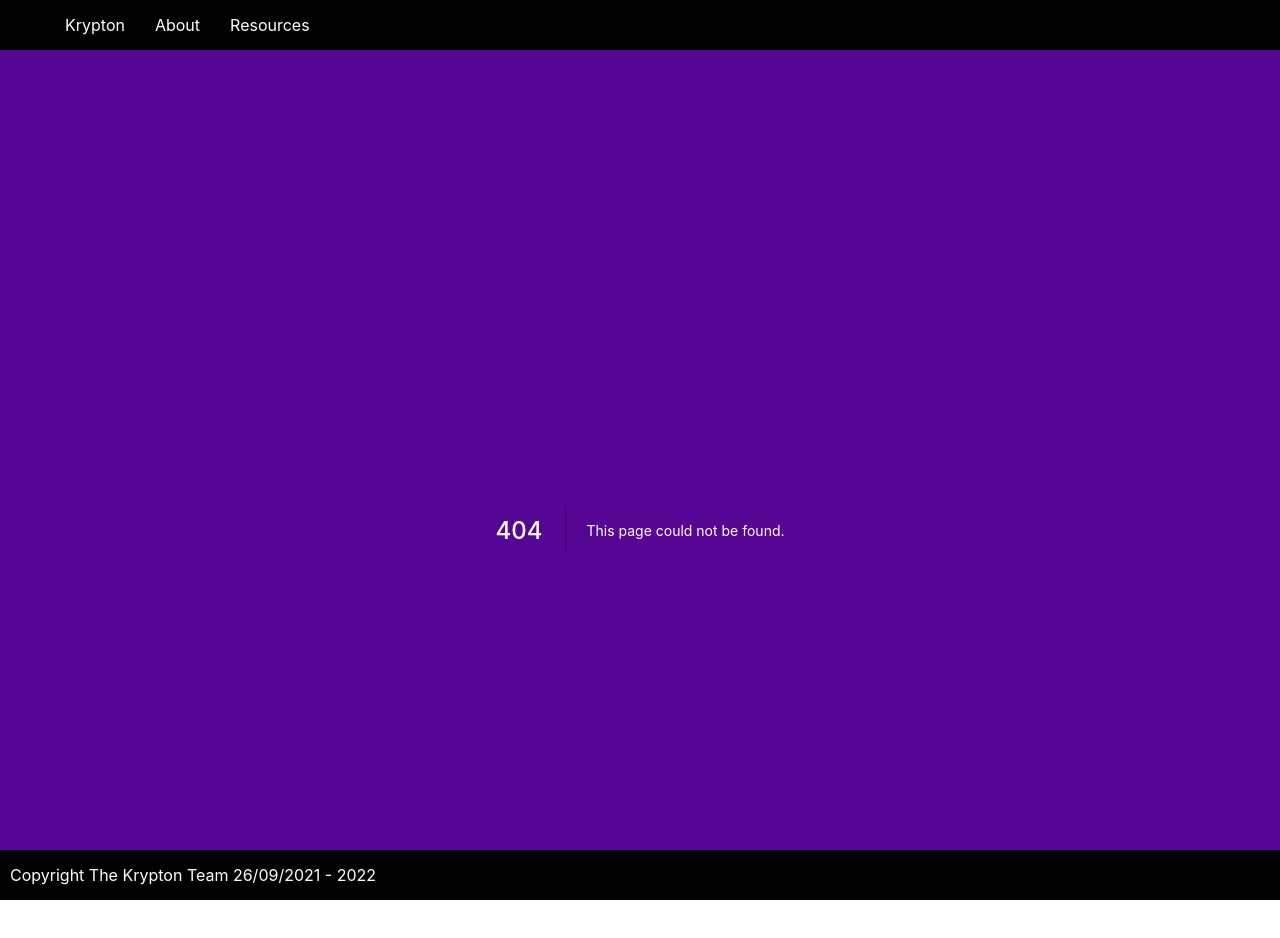
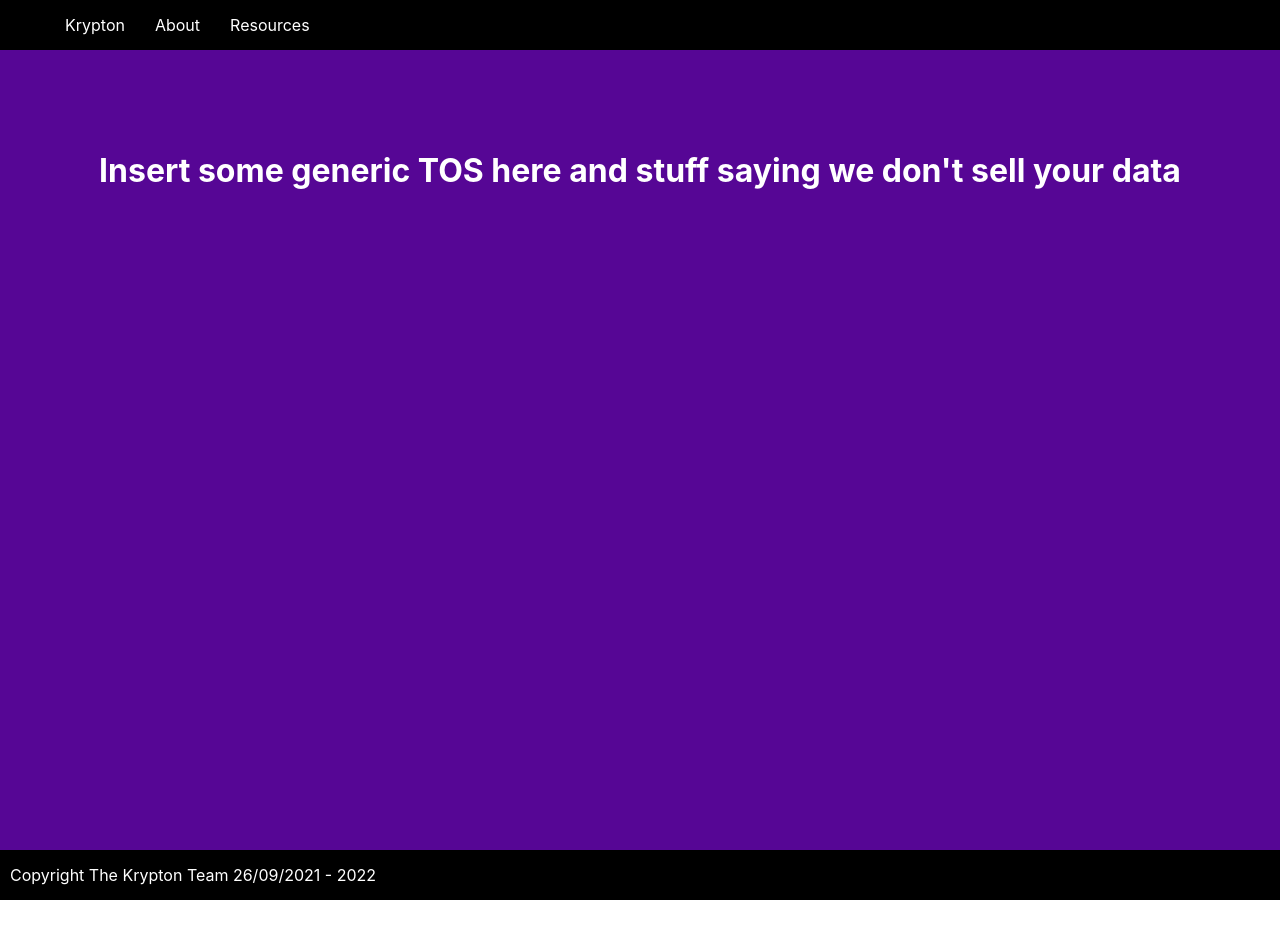
Before and after one commit to KryptonMC/kryptonmc.dev, a Next.js app: page /tos in a window 1280 px wide. Before the commit this address had no page. Shown: the top 938 px of the page. After the commit the page ends 900 px from the top, so only its background shows below. Built offline with nearby package versions, Linux system fonts and the light colour scheme.

Commit message:
Added TOS page

```diff
--- /dev/null
+++ b/pages/tos.js
@@ -0,0 +1,9 @@
+export default function TermsOfService() {
+  return (
+    <div>
+      <h1>
+        Insert some generic TOS here and stuff saying we don't sell your data
+      </h1>
+    </div>
+  );
+}
```
Also changed, not shown: styles/Terms.module.css (added).
